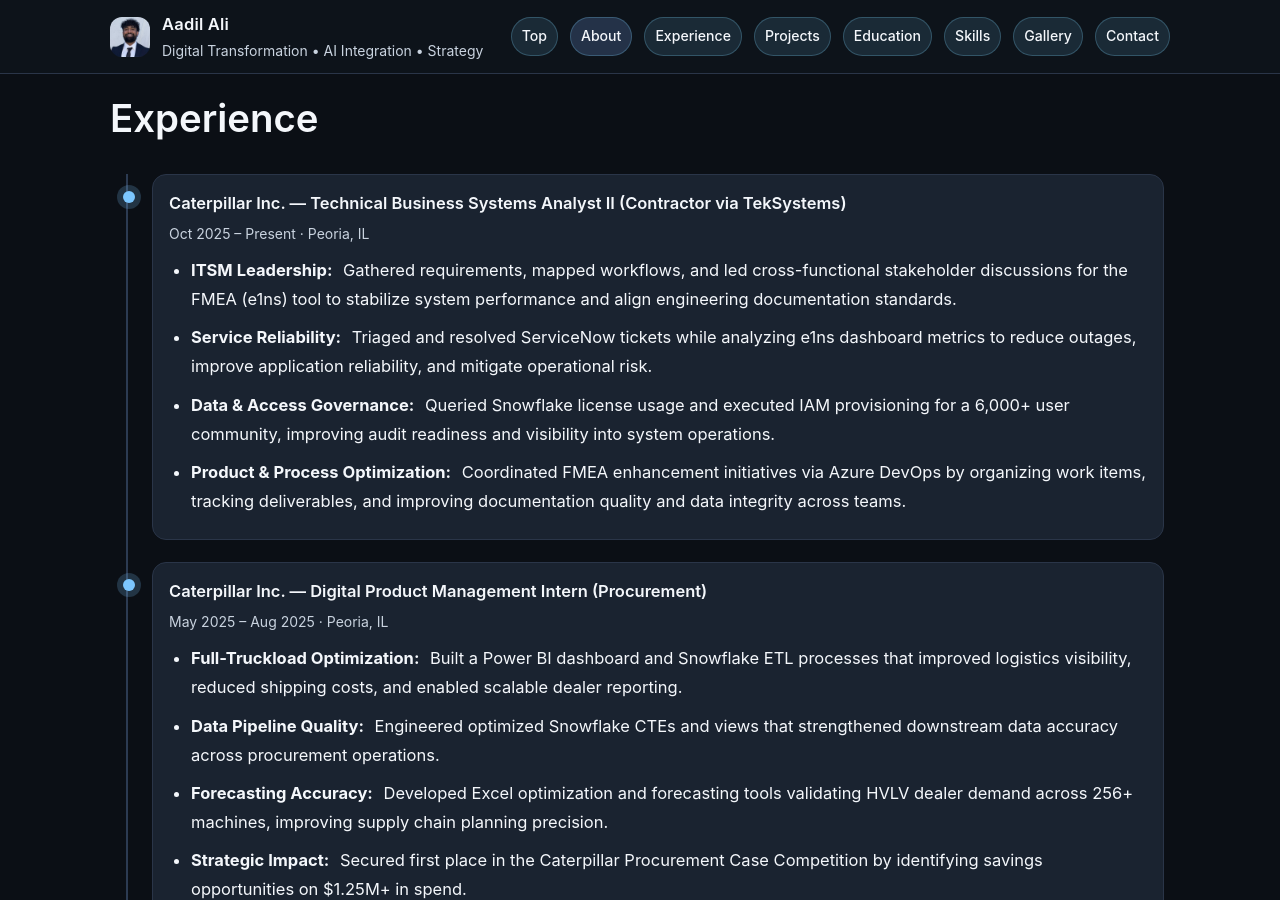
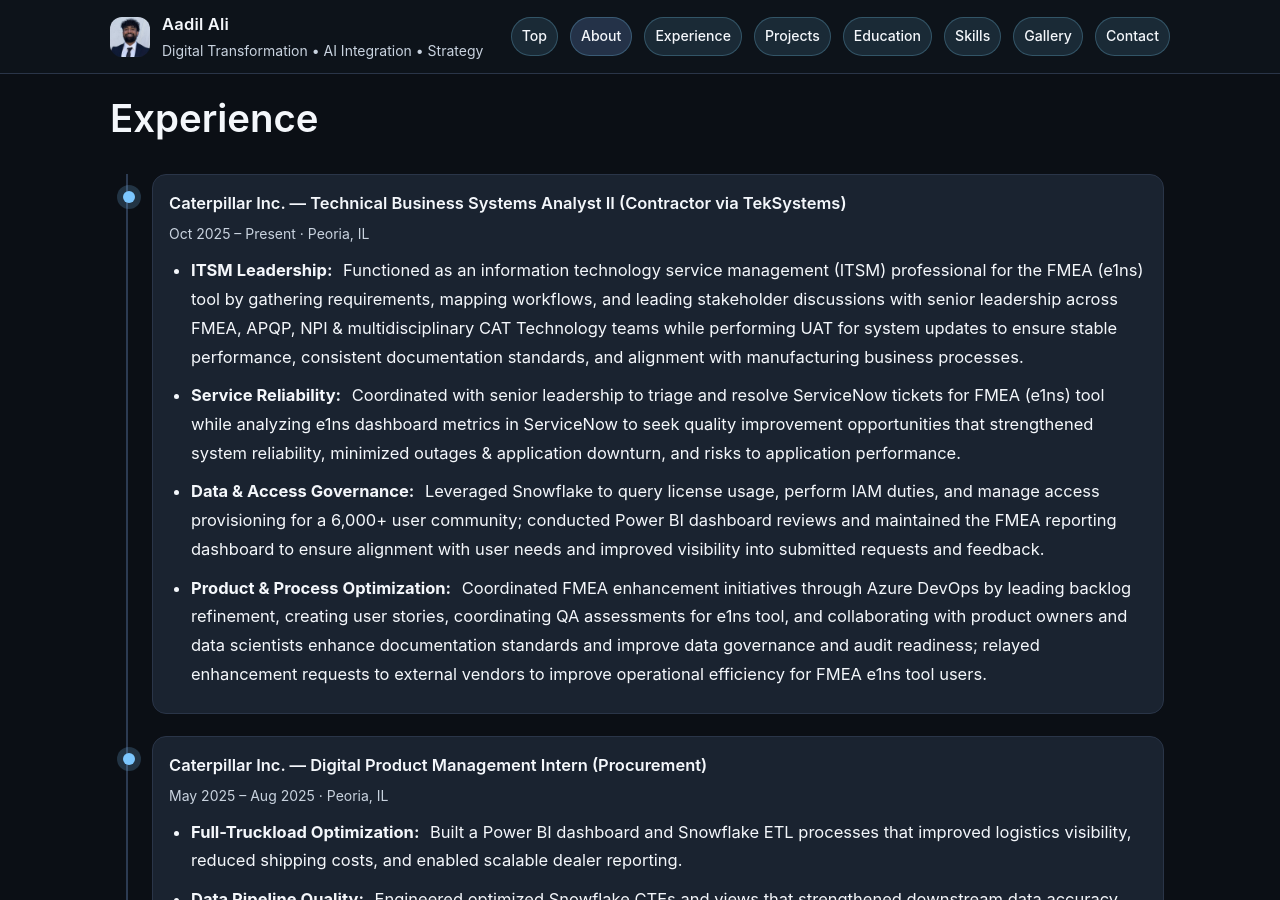
Before and after one commit to aaadil777/aaadil777.github.io, a Jekyll site: the page built from index.md, in a window 1280 px wide and 900 px high, scrolled down 922 px. Built offline with Jekyll 4.4.1, drawn with Linux system fonts in a browser that asks for light colours.

Commit message:
Revise experience entries in experience.yaml
Updated experience details for Technical Business Systems Analyst II role, enhancing descriptions of responsibilities and achievements.

```diff
--- a/_data/experience.yaml
+++ b/_data/experience.yaml
@@ -3,10 +3,10 @@
     dates: Oct 2025 – Present
     location: Peoria, IL
     bullets:
-      - "ITSM Leadership: Gathered requirements, mapped workflows, and led cross-functional stakeholder discussions for the FMEA (e1ns) tool to stabilize system performance and align engineering documentation standards."
-      - "Service Reliability: Triaged and resolved ServiceNow tickets while analyzing e1ns dashboard metrics to reduce outages, improve application reliability, and mitigate operational risk."
-      - "Data & Access Governance: Queried Snowflake license usage and executed IAM provisioning for a 6,000+ user community, improving audit readiness and visibility into system operations."
-      - "Product & Process Optimization: Coordinated FMEA enhancement initiatives via Azure DevOps by organizing work items, tracking deliverables, and improving documentation quality and data integrity across teams."
+      - "ITSM Leadership: Functioned as an information technology service management (ITSM) professional for the FMEA (e1ns) tool by gathering requirements, mapping workflows, and leading stakeholder discussions with senior leadership across FMEA, APQP, NPI & multidisciplinary CAT Technology teams while performing UAT for system updates to ensure stable performance, consistent documentation standards, and alignment with manufacturing business processes."
+      - "Service Reliability: Coordinated with senior leadership to triage and resolve ServiceNow tickets for FMEA (e1ns) tool while analyzing e1ns dashboard metrics in ServiceNow to seek quality improvement opportunities that strengthened system reliability, minimized outages & application downturn, and risks to application performance."
+      - "Data & Access Governance: Leveraged Snowflake to query license usage, perform IAM duties, and manage access provisioning for a 6,000+ user community; conducted Power BI dashboard reviews and maintained the FMEA reporting dashboard to ensure alignment with user needs and improved visibility into submitted requests and feedback."
+      - "Product & Process Optimization: Coordinated FMEA enhancement initiatives through Azure DevOps by leading backlog refinement, creating user stories, coordinating QA assessments for e1ns tool, and collaborating with product owners and data scientists enhance documentation standards and improve data governance and audit readiness; relayed enhancement requests to external vendors to improve operational efficiency for FMEA e1ns tool users."
 
   - company: Caterpillar Inc.
     role: Digital Product Management Intern (Procurement)
```
